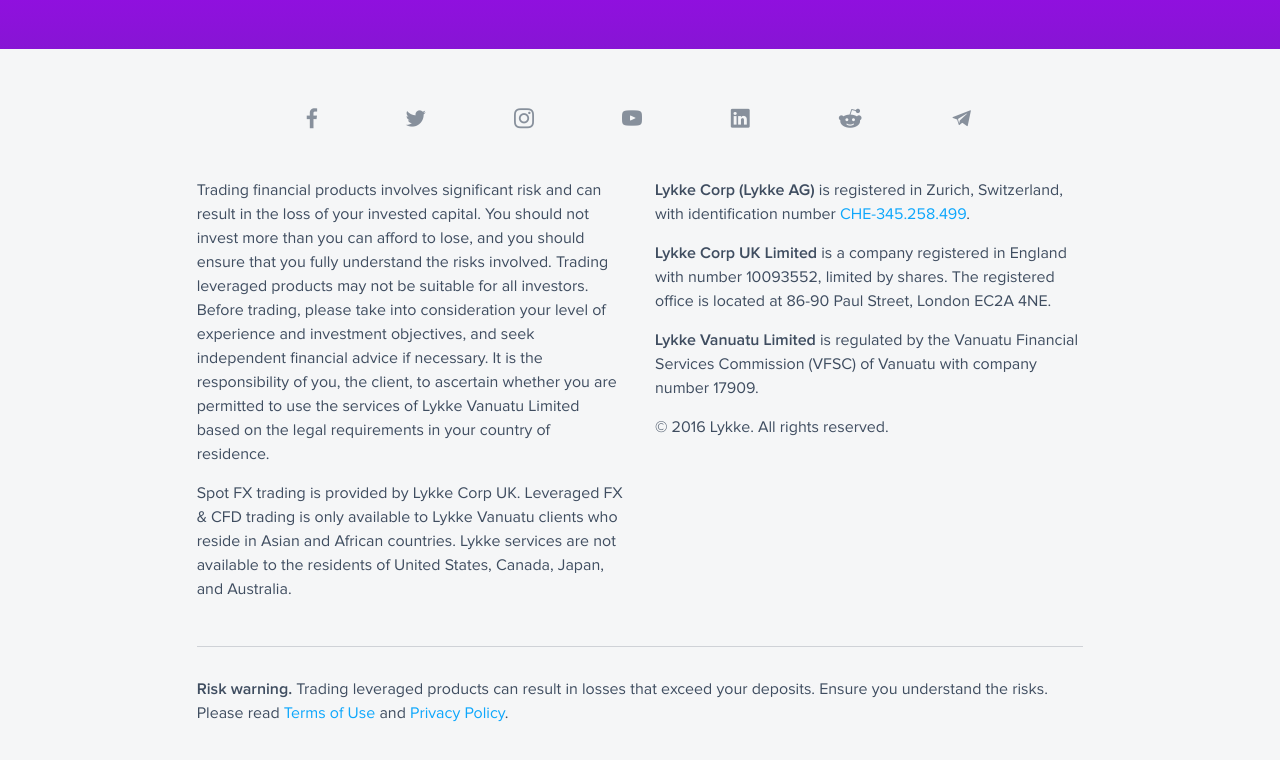
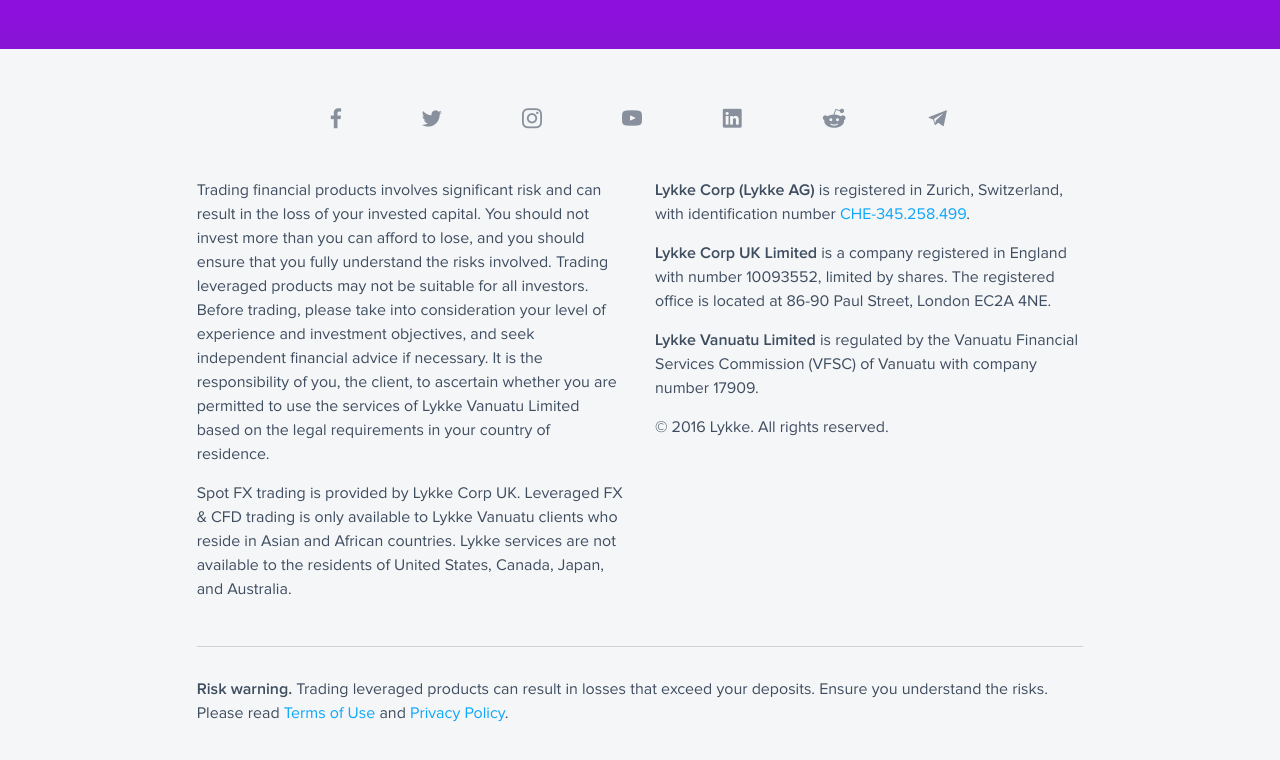
Before and after one commit to LykkeCity/LykkeWeb, a website: page public/index.html in a window 1280 px wide. Shown: the part 5188-5948 px from the top of the page. Drawn offline with Linux system fonts and the light colour scheme; a script that the page names is missing; files whose address does not match are found by name.

Commit message:
fixed social icons on main page

```diff
--- a/assets/scss/pages/_home.scss
+++ b/assets/scss/pages/_home.scss
@@ -7,7 +7,7 @@
 
   .social--footer_alt > li, .social--header > li {
 
-    @include rem(margin-left, 68px);
+    @include rem(margin-left, 60px);
 
     &:first-child {
       margin-left: 0 !important;
```
Also changed, not shown: dist/css/style.css, public/css/style.css.
